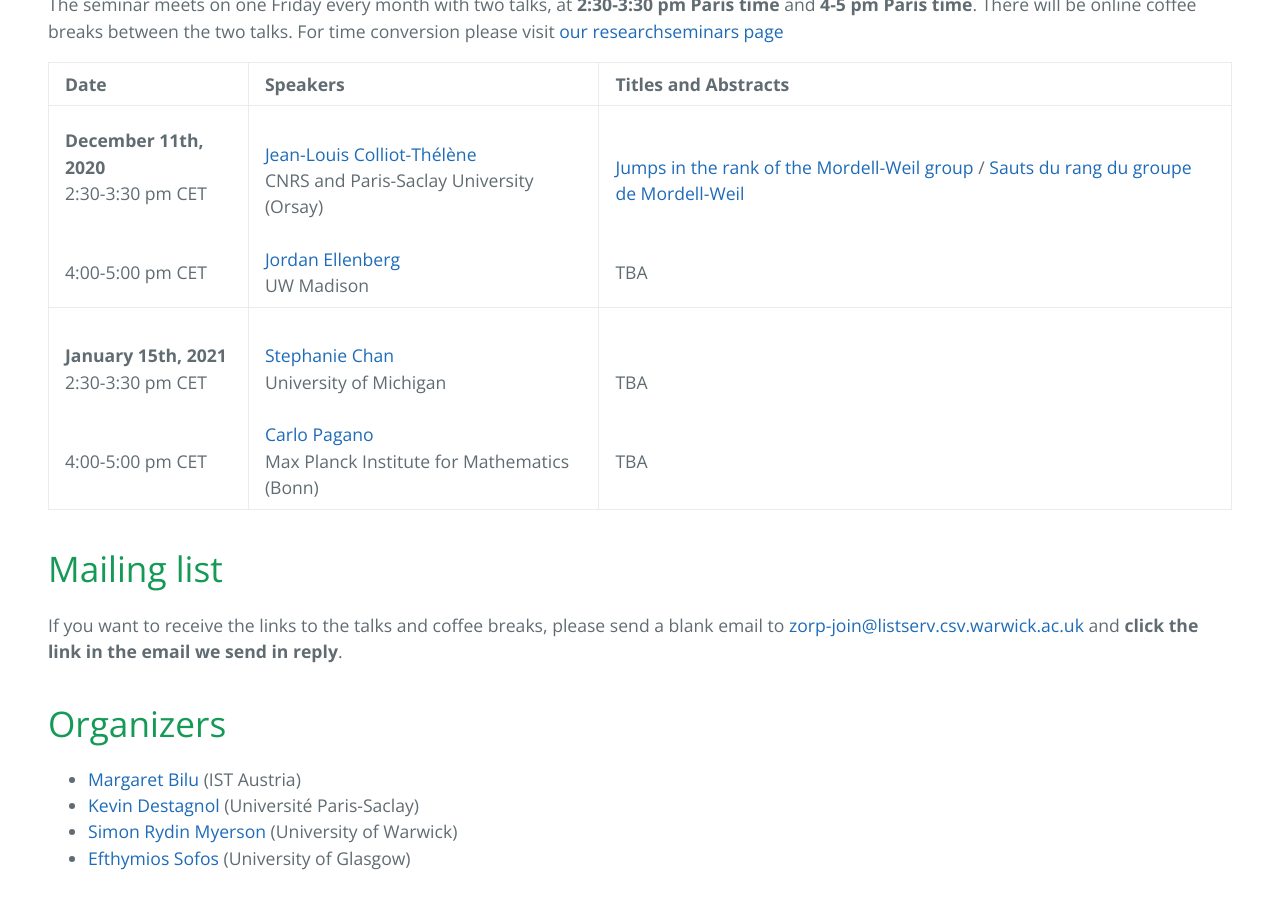
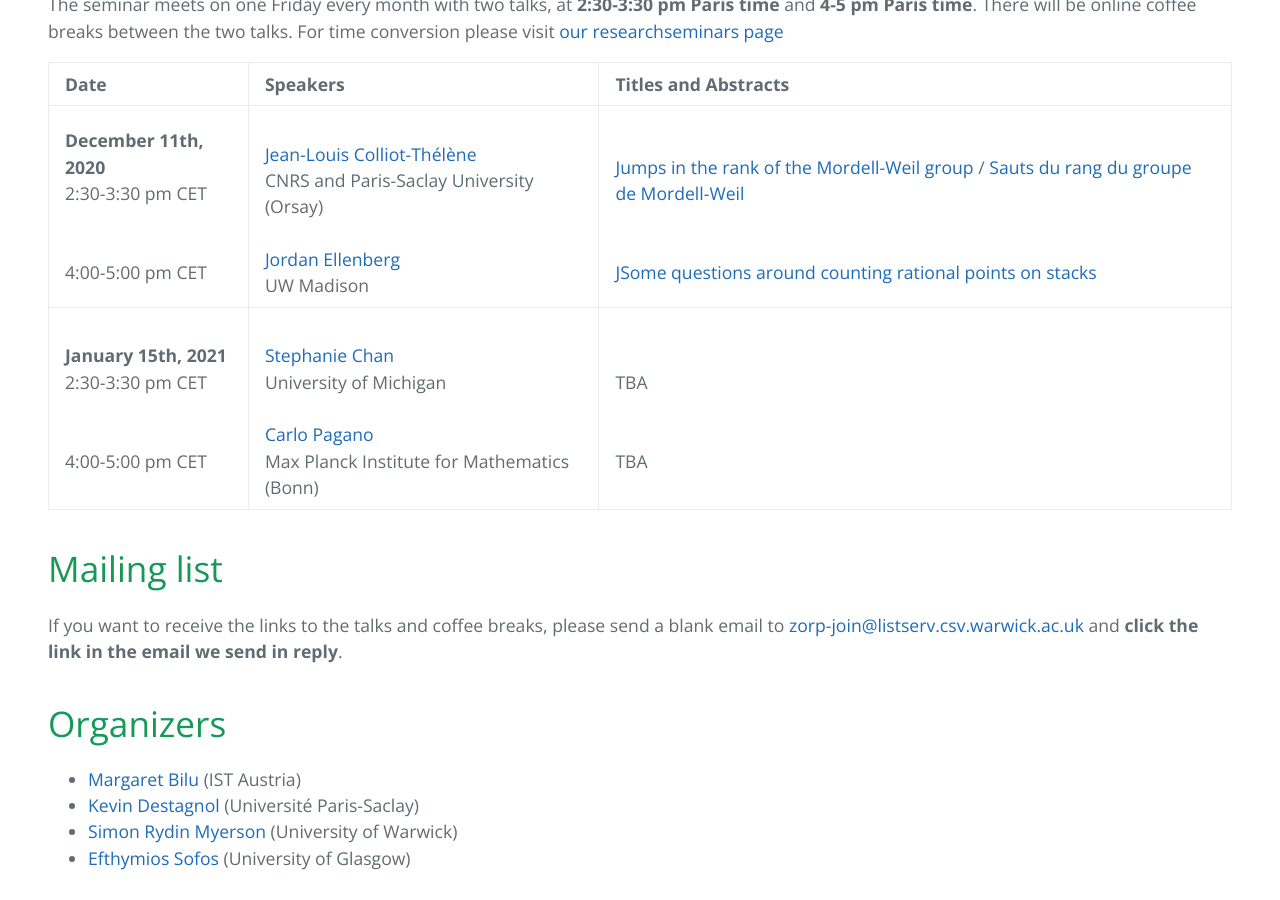
Before and after one commit to zoom-on-rational-points/zoom-on-rational-points.github.io, a Jekyll site: the page built from index.md, in a window 1280 px wide and 900 px high, scrolled down 766 px. Built offline with Jekyll 4.4.1, drawn with Linux system fonts in a browser that asks for light colours; our own code applies the rules of GitHub Pages for plain Markdown files.

Commit message:
Update index.md

```diff
--- a/index.md
+++ b/index.md
@@ -13,7 +13,7 @@
 
 | Date   | Speakers     | Titles and Abstracts |
 |:-------|:--------------|:------|
-| **December 11th, 2020** <br>2:30-3:30 pm CET <br><br> <br> 4:00-5:00 pm CET <br>| <br><a href="https://www.imo.universite-paris-saclay.fr/~colliot/">Jean-Louis Colliot-Thélène</a> <br> CNRS and Paris-Saclay University (Orsay) <br><br>  <a href="https://www.math.wisc.edu/~ellenber/"> Jordan Ellenberg </a> <br> UW Madison| <br><a href="https://zoom-on-rational-points.github.io/abstractCT">Jumps in the rank of the Mordell-Weil group</a> / <a href="https://zoom-on-rational-points.github.io/resumeCT">Sauts du rang du groupe de Mordell-Weil</a> <br><br><br>TBA<br>|
+| **December 11th, 2020** <br>2:30-3:30 pm CET <br><br> <br> 4:00-5:00 pm CET <br>| <br><a href="https://www.imo.universite-paris-saclay.fr/~colliot/">Jean-Louis Colliot-Thélène</a> <br> CNRS and Paris-Saclay University (Orsay) <br><br>  <a href="https://www.math.wisc.edu/~ellenber/"> Jordan Ellenberg </a> <br> UW Madison| <br><a href="https://zoom-on-rational-points.github.io/abstractCT">Jumps in the rank of the Mordell-Weil group</a> / <a href="https://zoom-on-rational-points.github.io/resumeCT">Sauts du rang du groupe de Mordell-Weil</a> <br><br><br><a href="https://zoom-on-rational-points.github.io/abstractCT">JSome questions around counting rational points on stacks</a><br>|
 | **January 15th, 2021** <br>2:30-3:30 pm CET <br><br> <br> 4:00-5:00 pm CET <br>| <br><a href ="http://www-personal.umich.edu/~ytchan/">Stephanie Chan</a> <br> University of Michigan <br><br>  <a href="http://guests.mpim-bonn.mpg.de/carlo.pagano90/"> Carlo Pagano </a> <br> Max Planck Institute for Mathematics (Bonn)| <br>TBA <br><br><br>TBA<br>|
 
 
```
